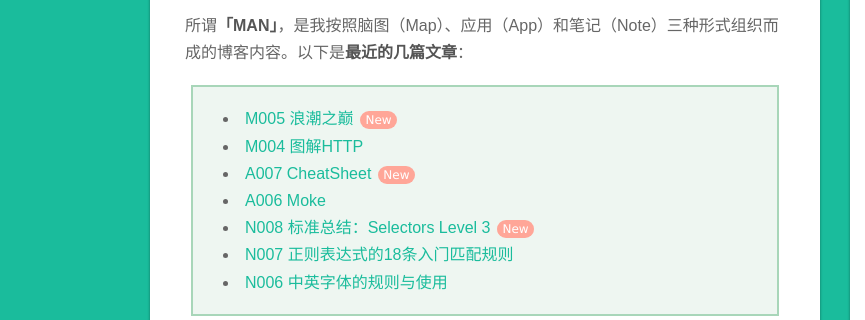
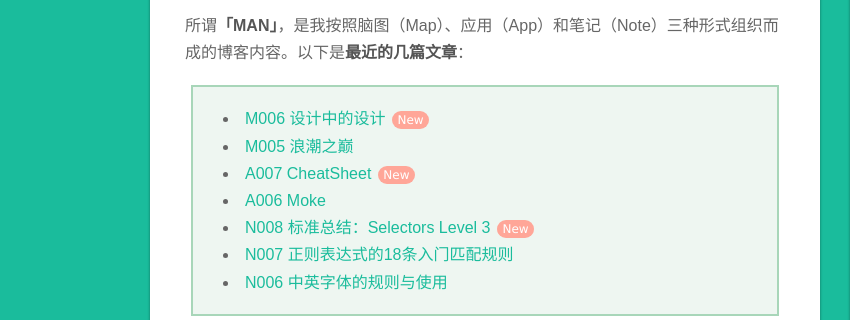
Before and after one commit to Brant-Ma/Brant, a website: page index.html in a window 1280 px wide. Shown: the part 276-596 px from the top of the page, 0-865 px from the left. Drawn offline with Linux system fonts and the light colour scheme.

Commit message:
index update

```diff
--- a/index.html
+++ b/index.html
@@ -110,8 +110,8 @@
 			<h3 id="MAN">MAN</h3>
 			<p>所谓<strong>「MAN」</strong>，是我按照脑图（Map）、应用（App）和笔记（Note）三种形式组织而成的博客内容。以下是<strong>最近的几篇文章</strong>：</p>
 			<ol reversed class="top7">
-				<li><a href="picture/mans/m/M005.bmp" target="_blank">M005 浪潮之巅</a><span class="new">New</span></li>
-				<li><a href="picture/mans/m/M004.bmp" target="_blank">M004 图解HTTP</a></li>
+				<li><a href="picture/mans/m/M006.png" target="_blank">M006 设计中的设计</a><span class="new">New</span></li>
+				<li><a href="picture/mans/m/M005.bmp" target="_blank">M005 浪潮之巅</a></li>
 				<li><a href="archive/app/A007.html" target="_blank">A007 CheatSheet</a><span class="new">New</span></li>
 				<li><a href="archive/app/A006.html" target="_blank">A006 Moke</a></li>
 				<li><a href="archive/note/N008.html" target="_blank">N008 标准总结：Selectors Level 3</a><span class="new">New</span></li>
```
Also changed, not shown: archive/index.html (+4 -0 lines), picture/mans/m/M006.png (added).
